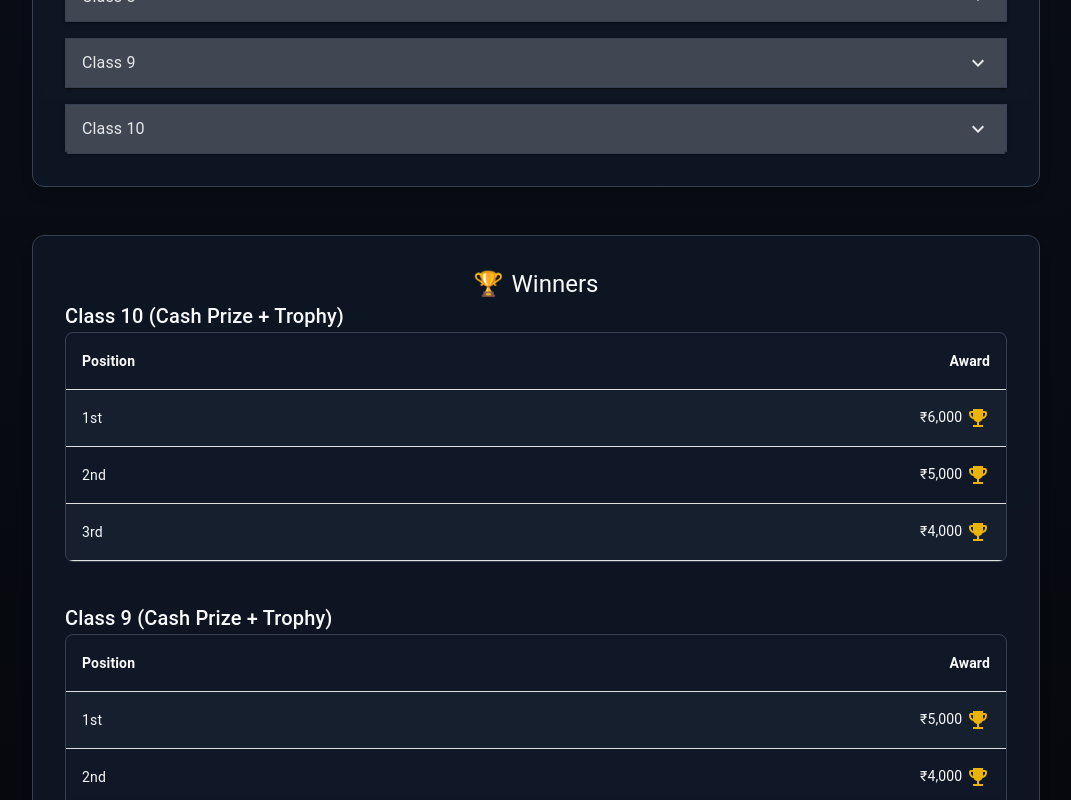
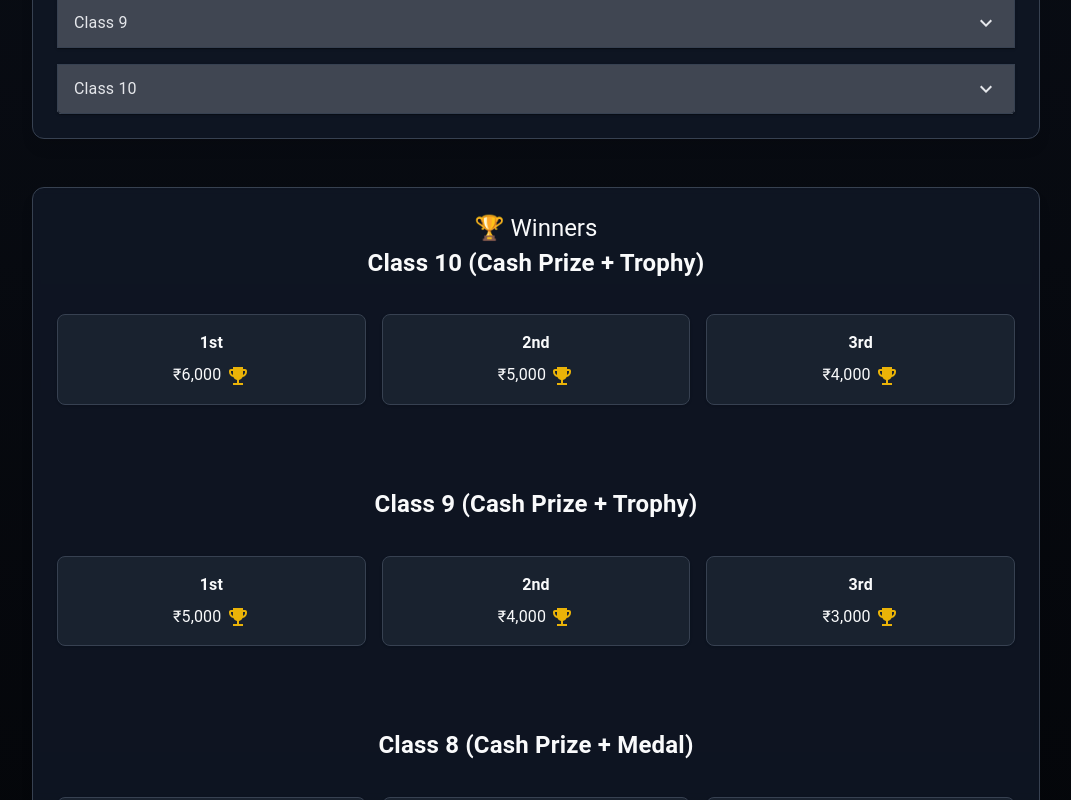
Before and after one commit to sajjanstem/sajjan-stem, a React (Create React App) app: page /exams in a window 1280 px wide. Shown: the part 2000-2800 px from the top of the page, without its empty margins (104-1175 px from the left). Built offline with nearby package versions, Linux system fonts and the light colour scheme.

Commit message:
ui changes for junior coder hunt

```diff
--- a/src/components/Exams/Stem.tsx
+++ b/src/components/Exams/Stem.tsx
@@ -51,7 +51,7 @@ const Stem = () => {
       <section className="max-w-5xl mx-auto py-12 px-2 space-y-12">
         {/* Introduction */}
         <Box
-          className="backdrop-blur-sm bg-gray-900/80 rounded-xl border border-gray-700 p-8 shadow-lg"
+          className="backdrop-blur-sm bg-gray-900/80 rounded-xl border border-gray-700 p-6 shadow-lg"
           sx={{ backdropFilter: "blur(4px)" }}
           data-aos="fade-up"
         >
@@ -184,7 +184,7 @@ const Stem = () => {
 
         {/* Level 2 Syllabus */}
         <Box
-          className="backdrop-blur-sm bg-gray-900/80 rounded-xl border border-gray-700 p-8 shadow-lg"
+          className="backdrop-blur-sm bg-gray-900/80 rounded-xl border border-gray-700 p-6 shadow-lg"
           sx={{ backdropFilter: "blur(4px)" }}
           data-aos="fade-up"
         >
@@ -245,8 +245,8 @@ const Stem = () => {
         </Box>
 
       {/* Awards */}
-      <Box
-        className="backdrop-blur-sm bg-gray-900/80 rounded-xl border border-gray-700 p-8 shadow-lg font-inter"
+      {/* <Box
+        className="backdrop-blur-sm bg-gray-900/80 rounded-xl border border-gray-700 p-6 shadow-lg font-inter"
         sx={{ backdropFilter: "blur(4px)" }}
         data-aos="fade-up"
       >
@@ -352,6 +352,105 @@ const Stem = () => {
         >
           All Level 2 shortlisted students get a Certificate of Appreciation.
         </Typography>
+      </Box> */}
+
+      <Box
+  className="backdrop-blur-sm bg-gray-900/80 rounded-xl border border-gray-700 p-6 shadow-lg font-inter"
+  sx={{ backdropFilter: "blur(4px)" }}
+  data-aos="fade-up"
+>
+  <Typography
+    variant="h5"
+    className="text-2xl sm:text-3xl md:text-4xl font-bold text-center mb-10"
+    sx={{ color: '#f9fafb' }}
+  >
+    🏆 Winners
+  </Typography>
+
+  {[
+    {
+      className: "Class 10 (Cash Prize + Trophy)",
+      prizes: [
+        { pos: "1st", award: "₹6,000", type: "trophy" },
+        { pos: "2nd", award: "₹5,000", type: "trophy" },
+        { pos: "3rd", award: "₹4,000", type: "trophy" },
+      ],
+    },
+    {
+      className: "Class 9 (Cash Prize + Trophy)",
+      prizes: [
+        { pos: "1st", award: "₹5,000", type: "trophy" },
+        { pos: "2nd", award: "₹4,000", type: "trophy" },
+        { pos: "3rd", award: "₹3,000", type: "trophy" },
+      ],
+    },
+    {
+      className: "Class 8 (Cash Prize + Medal)",
+      prizes: [
+        { pos: "1st", award: "₹4,000", type: "medal" },
+        { pos: "2nd", award: "₹3,000", type: "medal" },
+        { pos: "3rd", award: "₹2,000", type: "medal" },
+      ],
+    },
+    {
+      className: "Class 7 (Cash Prize + Medal)",
+      prizes: [
+        { pos: "1st", award: "₹3,500", type: "medal" },
+        { pos: "2nd", award: "₹2,500", type: "medal" },
+        { pos: "3rd", award: "₹1,500", type: "medal" },
+      ],
+    },
+    {
+      className: "Class 6 (Cash Prize + Medal)",
+      prizes: [
+        { pos: "1st", award: "₹3,500", type: "medal" },
+        { pos: "2nd", award: "₹2,500", type: "medal" },
+        { pos: "3rd", award: "₹1,500", type: "medal" },
+      ],
+    },
+  ].map((group, idx) => (
+    <Box key={idx} sx={{ mb: 10 }}>
+      <Typography
+        variant="h6"
+        sx={{
+          color: '#f9fafb',
+          mb: 4,
+          fontSize: { xs: '1.25rem', sm: '1.5rem' },
+          fontWeight: 600,
+          textAlign: 'center'
+        }}
+      >
+        {group.className}
+      </Typography>
+      <Box className="grid grid-cols-1 sm:grid-cols-3 gap-4">
+        {group.prizes.map((prize, i) => (
+          <Box
+            key={i}
+            className="bg-gray-800/70 border border-gray-700 rounded-lg p-4 shadow hover:shadow-lg transition flex flex-col items-center justify-center text-center"
+          >
+            <Typography sx={{ color: '#f9fafb', fontWeight: 600, mb: 1 }}>
+              {prize.pos}
+            </Typography>
+            <Typography sx={{ color: '#f9fafb' }}>
+              {prize.award}{" "}
+              {prize.type === "medal" ? (
+                <MilitaryTechIcon className="inline text-yellow-500" />
+              ) : (
+                <EmojiEventsIcon className="inline text-yellow-500" />
+              )}
+            </Typography>
+          </Box>
+        ))}
+      </Box>
+    </Box>
+  ))}
+
+  <Typography
+    variant="body1"
+    className="text-center text-sm sm:text-base mt-6 text-gray-400 italic"
+  >
+    All Level 2 shortlisted students get a Certificate of Appreciation.
+  </Typography>
       </Box>
 
   {/* Footer Call-to-Action */}
--- a/src/components/SyllabusTable.tsx
+++ b/src/components/SyllabusTable.tsx
@@ -64,7 +64,7 @@ const syllabusData = [
 export default function SyllabusTable() {
   return (
     <Box
-      className="backdrop-blur-sm bg-gray-900/80 rounded-xl border border-gray-700 p-8 shadow-lg"
+      className="backdrop-blur-sm bg-gray-900/80 rounded-xl border border-gray-700 p-6 shadow-lg"
       data-aos="fade-up"
     >
       <Typography variant="h5" className="text-xl md:text-2xl lg:text-3xl font-semibold mb-2 text-gray-200  text-center flex items-center justify-center">
```
